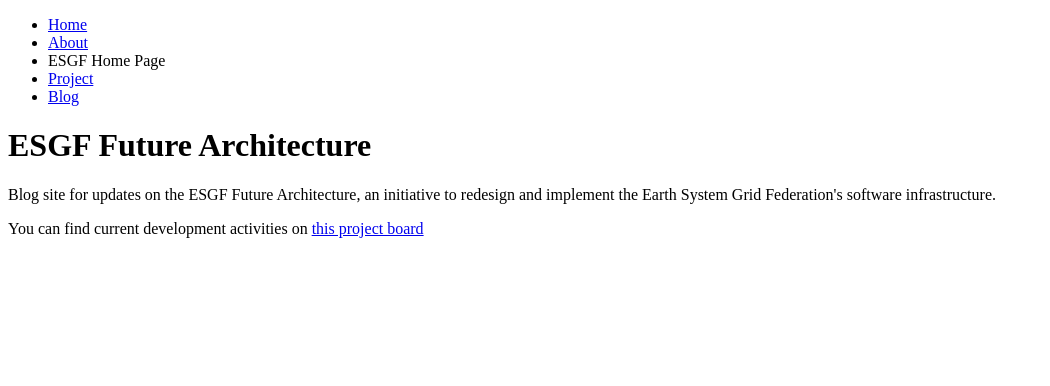
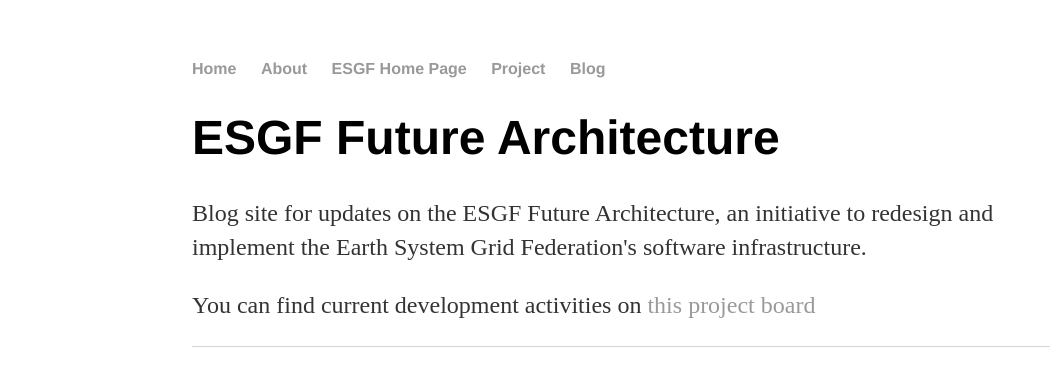
Before and after one commit to ESGF/future-architecture, a Jekyll site: the page built from index.html, in a window 1280 px wide. Shown: the top 386 px of the page, without its empty margins (0-1050 px from the left). Built offline with Jekyll 4.4.1, drawn with Linux system fonts in a browser that asks for light colours.

Commit message:
Update default.html

```diff
--- a/_layouts/default.html
+++ b/_layouts/default.html
@@ -3,7 +3,7 @@
 		<head>
 			<title>{{ page.title }}</title>
 			<!-- link to main stylesheet -->
-			<link rel="stylesheet" type="text/css" href="/css/main.css">
+			<link rel="stylesheet" type="text/css" href="/media/css/main.css">
 		</head>
 		<body>
 			<nav>
```
